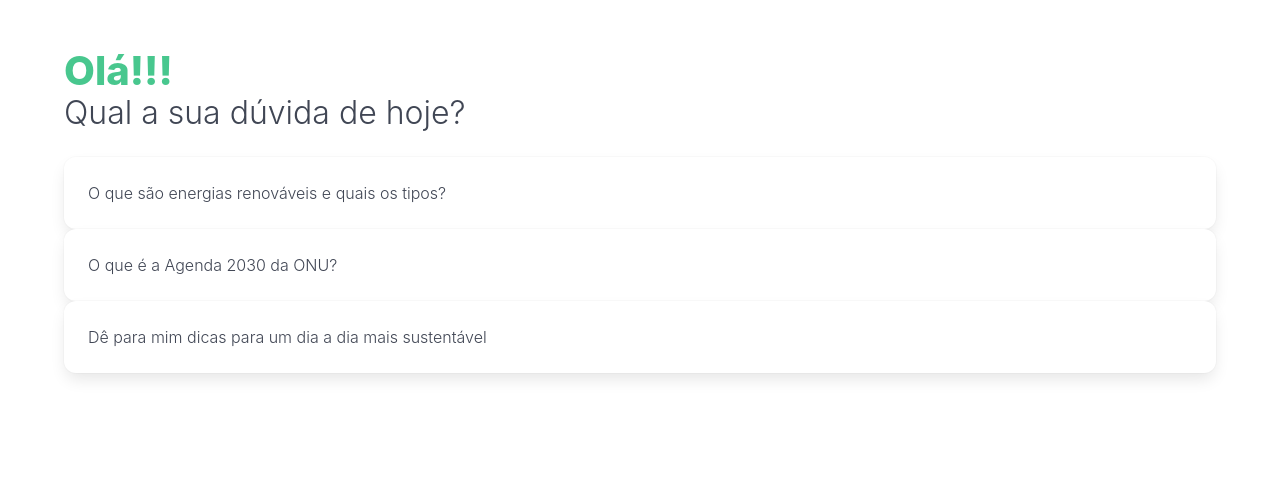
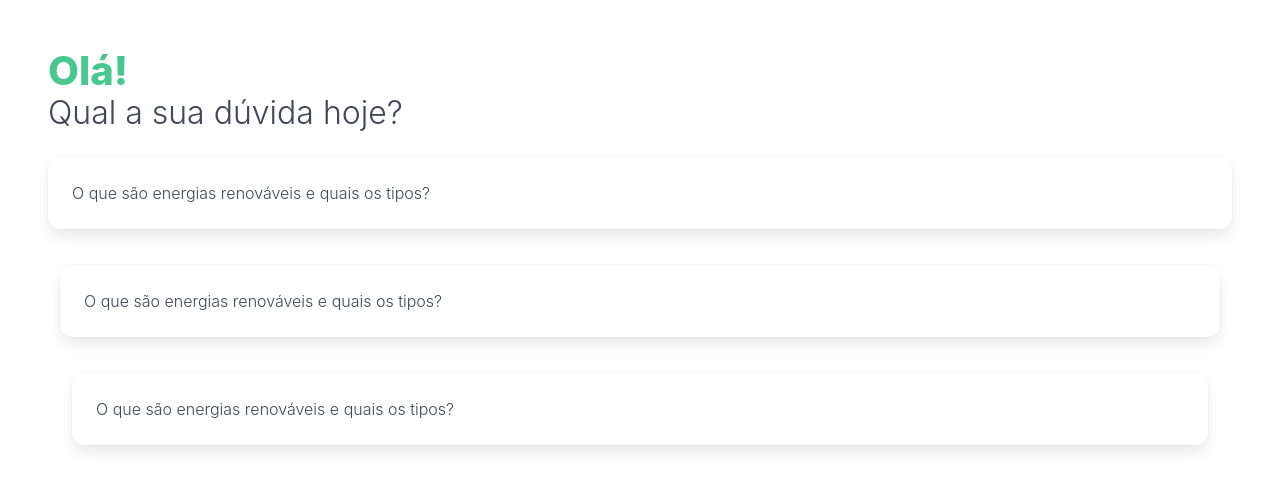
Before and after one commit to sarahsoaressilva/gaiabot, a Django app: page / in a window 1280 px wide. Shown: the top 490 px of the page. Run offline with Django 5.2, Linux system fonts and the light colour scheme.

Commit message:
[Reset] Reset Project

```diff
--- a/chat/templates/chat.html
+++ b/chat/templates/chat.html
@@ -8,16 +8,12 @@
 </head>
 <body>
     <section class="section">
-        <div class="container">
+        <!-- Header -->
+        <h1 class="title is-2 has-text-success"> Olá! </h1>
+        <p class="subtitle is-3 has-text-weight-light"> Qual a sua dúvida hoje? </p>
 
-        <!-- Header -->
-          <h1 class="title is-2 has-text-success"> Olá!!! </h1>
-          <p class="subtitle is-3 has-text-weight-light"> Qual a sua dúvida de hoje? </p>
-
-
-        <!-- Suggestion List -->
-        <ul class="suggestion-list">
-            <li>
+        <div class="columns">
+          <div class="column">
             <div class="card">
                 <div class="card-content">
                     <div class="content">
@@ -25,24 +21,24 @@
                     </div>
                 </div>
             </div>
-            </li>
-            <li>
+          <div class="column">
             <div class="card">
                 <div class="card-content">
                     <div class="content">
-                        <p class="has-text-weight-light"> O que é a Agenda 2030 da ONU? </p>                      </div>
+                        <p class="has-text-weight-light"> O que são energias renováveis e quais os tipos? </p>
                     </div>
                 </div>
-            </li>
-            <li>
+            </div>
+          <div class="column">
             <div class="card">
                 <div class="card-content">
                     <div class="content">
-                        <p class="has-text-weight-light"> Dê para mim dicas para um dia a dia mais sustentável </p>                  </div>
+                        <p class="has-text-weight-light"> O que são energias renováveis e quais os tipos? </p>
                     </div>
                 </div>
-            </li>
-        </ul>
+            </div>
+        </div>
+
 
         </div> <!-- End Container -->
       </section> <!-- End Section -->
--- a/chat/urls.py
+++ b/chat/urls.py
@@ -4,5 +4,4 @@ from . import views
 
 urlpatterns = [
     path('', views.chat_view, name='index'),
-    path('enviar_mensagem/', views.enviar_mensagem, name='enviar_mensagem'),
 ]
--- a/chat/views.py
+++ b/chat/views.py
@@ -1,19 +1,6 @@
 from django.shortcuts import render
 from django.http import JsonResponse
 from django.views.decorators.csrf import csrf_exempt
-from .logic import obter_resposta
-
-@csrf_exempt
-def enviar_mensagem(request):
-    if request.method == 'POST':
-        mensagem = request.POST.get('mensagem')
-        if mensagem:
-            resposta = obter_resposta(mensagem)
-            return JsonResponse({'resposta': resposta})
-        else:
-            return JsonResponse({'erro': 'Nenhuma mensagem recebida.'}, status=400)
-    else:
-        return JsonResponse({'erro': 'Método não permitido.'}, status=405)
 
 def chat_view(request):
     return render(request, 'chat.html')
```
Also changed, not shown: chat/knowledge_base.json (deleted, +0 -13 lines), chat/logic.py (deleted, +0 -29 lines). Lines whose indentation alone changed are shown as unchanged.
